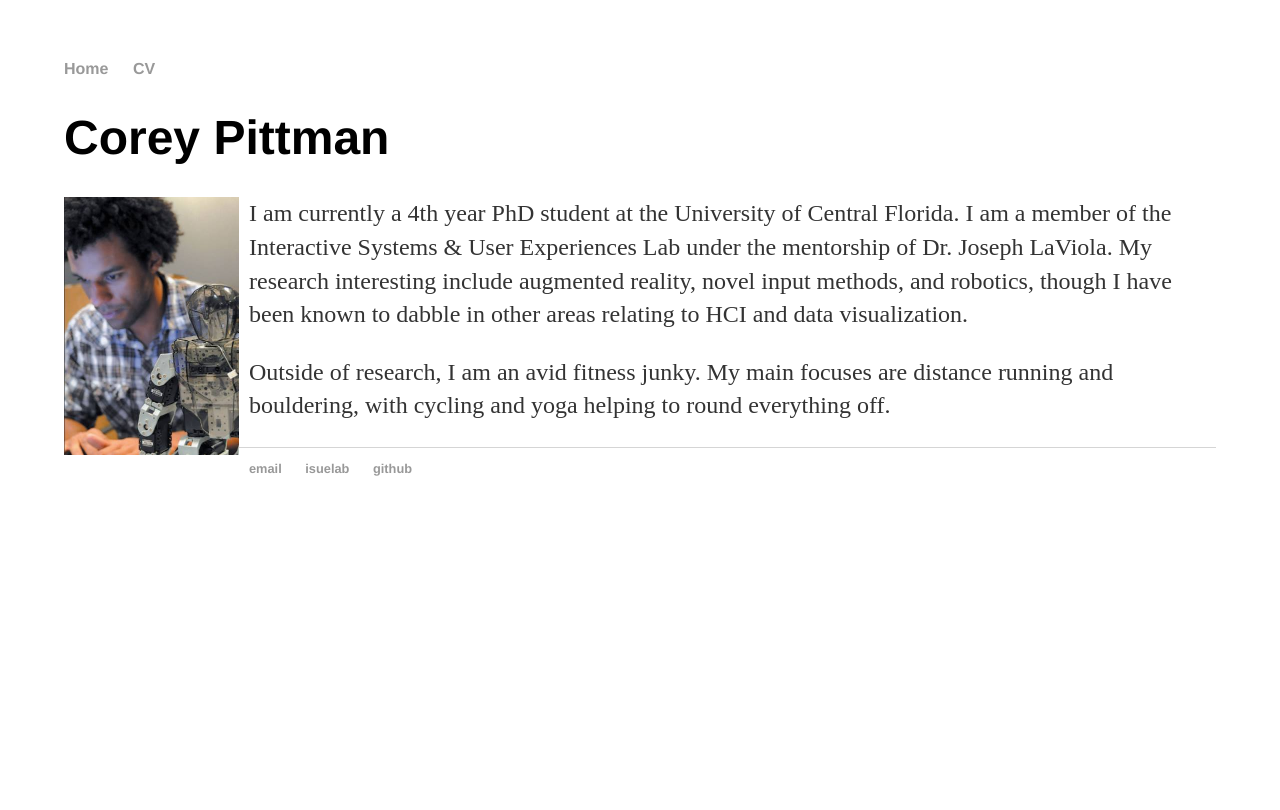
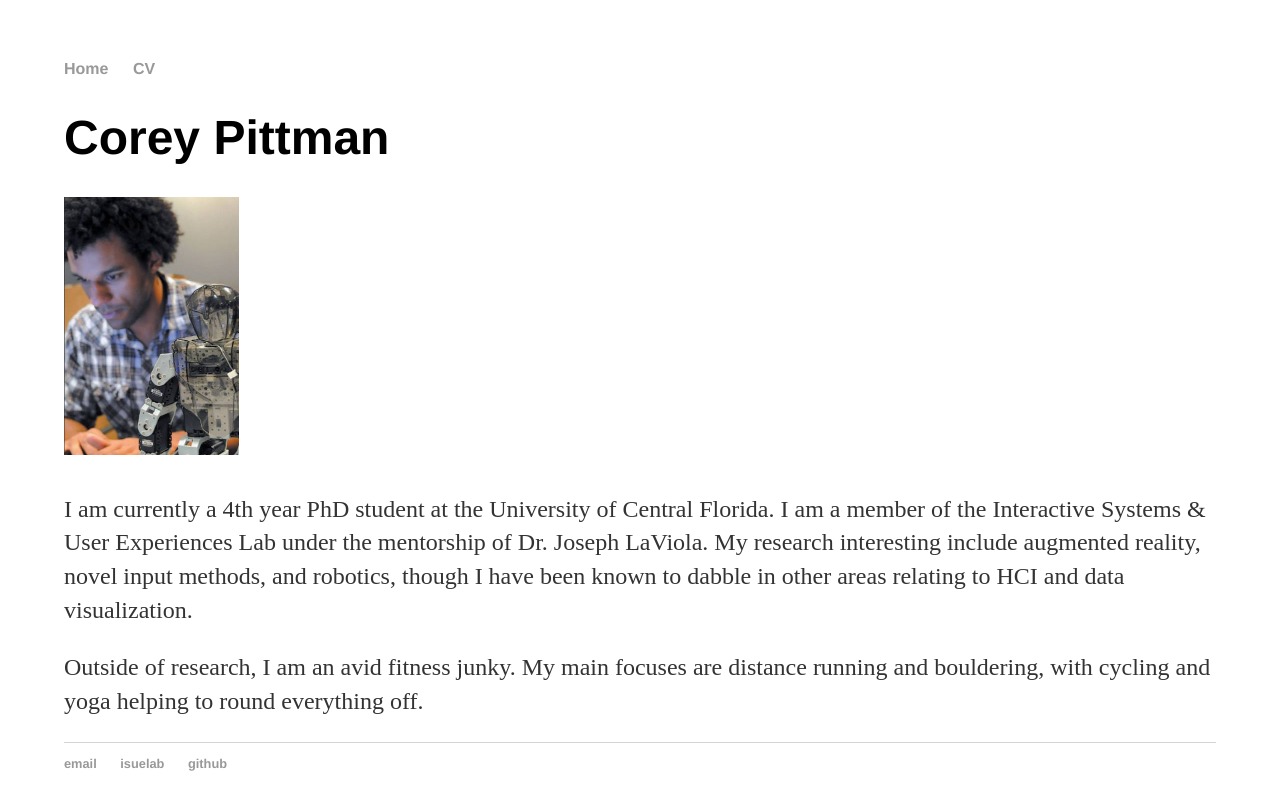
Before and after one commit to crpittman/crpittman.github.io, a Jekyll site: the page built from index.html, in a window 1280 px wide. Shown: the top 810 px of the page. Built offline with Jekyll 4.4.1, drawn with Linux system fonts in a browser that asks for light colours.

Commit message:
changed format

```diff
--- a/css/main.css
+++ b/css/main.css
@@ -42,6 +42,10 @@ ul.posts li {
     list-style: none;
 }
 img {
+    width: 175px;
+    padding-bottom:10px;
+    padding-right:10px;
     max-width: 100%;
     height: auto;
+    display: inline-block;
 }
--- a/index.html
+++ b/index.html
@@ -4,7 +4,7 @@ title: Corey Pittman
 ---
 <div class="blurb">
 <h1>Corey Pittman</h1>
-	<img src="/images/me.jpg" alt="Me and a Bioloid." style="width: 175px; padding-bottom:10px; padding-right:10px;" align="left">
+	<img src="/images/me.jpg" alt="Me and a Bioloid.">
 	<p>I am currently a 4th year PhD student at the University of Central Florida. I am a member of the Interactive Systems
 	& User Experiences Lab under the mentorship of Dr. Joseph LaViola. My research interesting include augmented reality,
 	novel input methods, and robotics, though I have been known to dabble in other areas relating to HCI and data visualization.</p>
```
Also changed, not shown: README.md, _layouts/default.html (line endings or trailing spaces).
